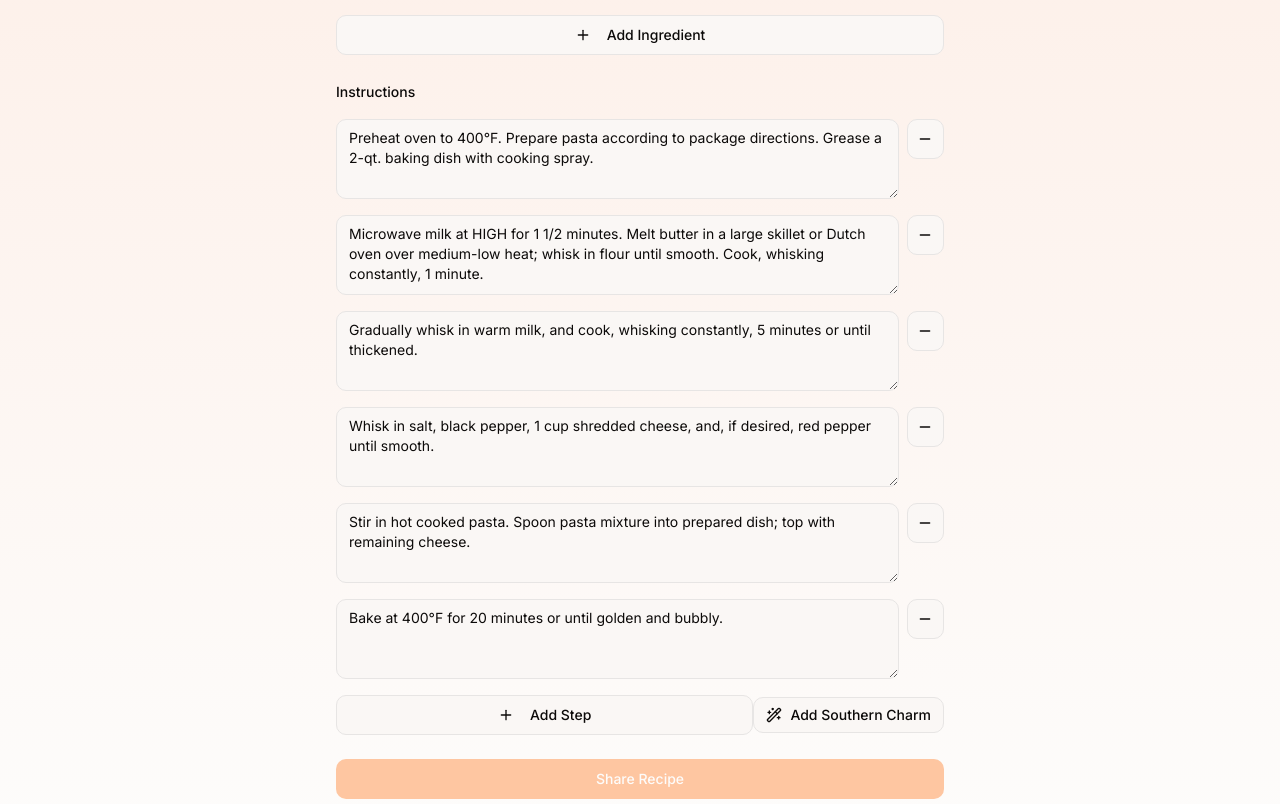
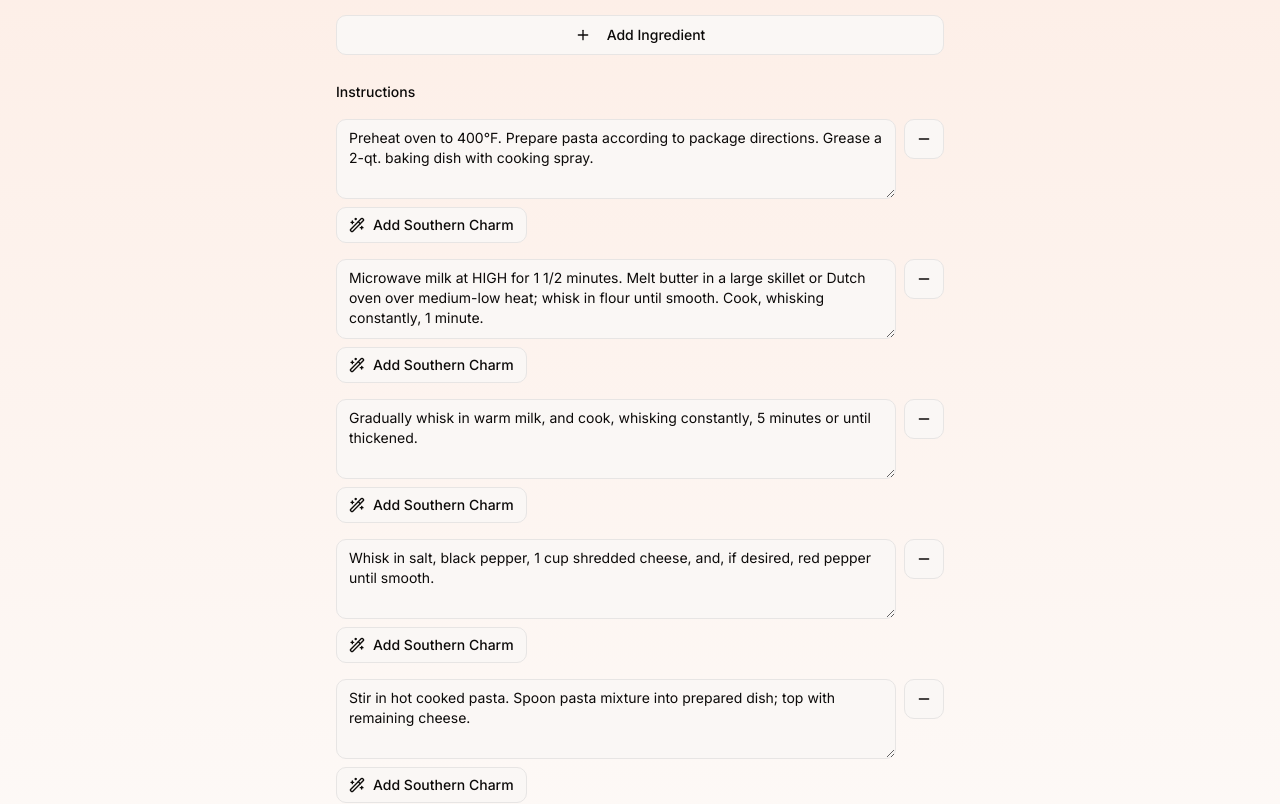
Before and after one commit to spotty118/southern-savor-collective, a React (Vite) app: page /create-recipe in a window 1280 px wide. Shown: the part 1189-1993 px from the top of the page. Built offline with nearby package versions, Linux system fonts and the light colour scheme; no server answers; the database is empty.

Commit message:
Update AIEnhanceButton for Instruction Boxes
Modify the AIEnhanceButton functionality to update each instruction box individually while preserving the content of the remaining instruction boxes.
[skip gpt_engineer]

```diff
--- a/src/components/recipe/AIEnhanceButton.tsx
+++ b/src/components/recipe/AIEnhanceButton.tsx
@@ -9,13 +9,15 @@ interface AIEnhanceButtonProps {
   type: "instructions" | "description";
   onEnhanced: (enhancedContent: string) => void;
   disabled?: boolean;
+  index?: number;
 }
 
 export const AIEnhanceButton = ({
   content,
   type,
   onEnhanced,
-  disabled
+  disabled,
+  index
 }: AIEnhanceButtonProps) => {
   const [isEnhancing, setIsEnhancing] = useState(false);
 
@@ -23,7 +25,7 @@ export const AIEnhanceButton = ({
     setIsEnhancing(true);
     try {
       const { data, error } = await supabase.functions.invoke('enhance-recipe', {
-        body: { content, type }
+        body: { content, type, singleInstruction: type === "instructions" }
       });
 
       if (error) throw error;
@@ -32,7 +34,7 @@ export const AIEnhanceButton = ({
         onEnhanced(data.enhancedContent);
         toast({
           title: "Success!",
-          description: `Recipe ${type} enhanced with Southern charm`,
+          description: `Recipe ${type === "instructions" ? "step" : type} enhanced with Southern charm`,
         });
       }
     } catch (error) {
--- a/src/pages/CreateRecipe.tsx
+++ b/src/pages/CreateRecipe.tsx
@@ -109,17 +109,16 @@ const CreateRecipe = () => {
     setDescription(enhancedContent);
   };
 
-  const handleInstructionsEnhancement = (enhancedContent: string) => {
+  const handleInstructionsEnhancement = (index: number, enhancedContent: string) => {
     try {
-      const enhancedInstructions = JSON.parse(enhancedContent);
-      if (Array.isArray(enhancedInstructions)) {
-        setInstructions(enhancedInstructions);
-      }
+      const newInstructions = [...instructions];
+      newInstructions[index] = enhancedContent;
+      setInstructions(newInstructions);
     } catch (error) {
-      console.error('Error parsing enhanced instructions:', error);
+      console.error('Error updating instruction:', error);
       toast({
         title: "Error",
-        description: "Failed to parse enhanced instructions",
+        description: "Failed to update instruction",
         variant: "destructive",
       });
     }
@@ -347,11 +346,20 @@ const CreateRecipe = () => {
             <label className="text-sm font-medium">Instructions</label>
             {instructions.map((instruction, index) => (
               <div key={index} className="flex gap-2">
-                <Textarea
-                  value={instruction}
-                  onChange={(e) => handleInstructionChange(index, e.target.value)}
-                  placeholder={`Step ${index + 1}`}
-                />
+                <div className="flex-1 space-y-2">
+                  <Textarea
+                    value={instruction}
+                    onChange={(e) => handleInstructionChange(index, e.target.value)}
+                    placeholder={`Step ${index + 1}`}
+                  />
+                  <AIEnhanceButton
+                    content={instruction}
+                    type="instructions"
+                    onEnhanced={(content) => handleInstructionsEnhancement(index, content)}
+                    disabled={!instruction}
+                    index={index}
+                  />
+                </div>
                 <Button
                   type="button"
                   variant="outline"
@@ -373,12 +381,6 @@ const CreateRecipe = () => {
                 <Plus className="mr-2 h-4 w-4" />
                 Add Step
               </Button>
-              <AIEnhanceButton
-                content={JSON.stringify(instructions)}
-                type="instructions"
-                onEnhanced={handleInstructionsEnhancement}
-                disabled={instructions.length === 0 || instructions.every(i => !i)}
-              />
             </div>
           </div>
 
--- a/src/pages/EditRecipe.tsx
+++ b/src/pages/EditRecipe.tsx
@@ -143,17 +143,16 @@ const EditRecipe = () => {
     setDescription(enhancedContent);
   };
 
-  const handleInstructionsEnhancement = (enhancedContent: string) => {
+  const handleInstructionEnhancement = (index: number, enhancedContent: string) => {
     try {
-      const enhancedInstructions = JSON.parse(enhancedContent);
-      if (Array.isArray(enhancedInstructions)) {
-        setInstructions(enhancedInstructions);
-      }
+      const newInstructions = [...instructions];
+      newInstructions[index] = enhancedContent;
+      setInstructions(newInstructions);
     } catch (error) {
-      console.error('Error parsing enhanced instructions:', error);
+      console.error('Error updating instruction:', error);
       toast({
         title: "Error",
-        description: "Failed to parse enhanced instructions",
+        description: "Failed to update instruction",
         variant: "destructive",
       });
     }
@@ -386,11 +385,20 @@ const EditRecipe = () => {
             <label className="text-sm font-medium">Instructions</label>
             {instructions.map((instruction, index) => (
               <div key={index} className="flex gap-2">
+                <div className="flex-1 space-y-2">
                   <Textarea
                     value={instruction}
                     onChange={(e) => handleInstructionChange(index, e.target.value)}
                     placeholder={`Step ${index + 1}`}
                   />
+                  <AIEnhanceButton
+                    content={instruction}
+                    type="instructions"
+                    onEnhanced={(content) => handleInstructionEnhancement(index, content)}
+                    disabled={!instruction}
+                    index={index}
+                  />
+                </div>
                 <Button
                   type="button"
                   variant="outline"
@@ -402,7 +410,6 @@ const EditRecipe = () => {
                 </Button>
               </div>
             ))}
-            <div className="flex justify-between items-center">
             <Button
               type="button"
               variant="outline"
@@ -412,13 +419,6 @@ const EditRecipe = () => {
               <Plus className="mr-2 h-4 w-4" />
               Add Step
             </Button>
-              <AIEnhanceButton
-                content={JSON.stringify(instructions)}
-                type="instructions"
-                onEnhanced={handleInstructionsEnhancement}
-                disabled={instructions.length === 0 || instructions.every(i => !i)}
-              />
-            </div>
           </div>
 
           <Button
```
Lines whose indentation alone changed are shown as unchanged.
